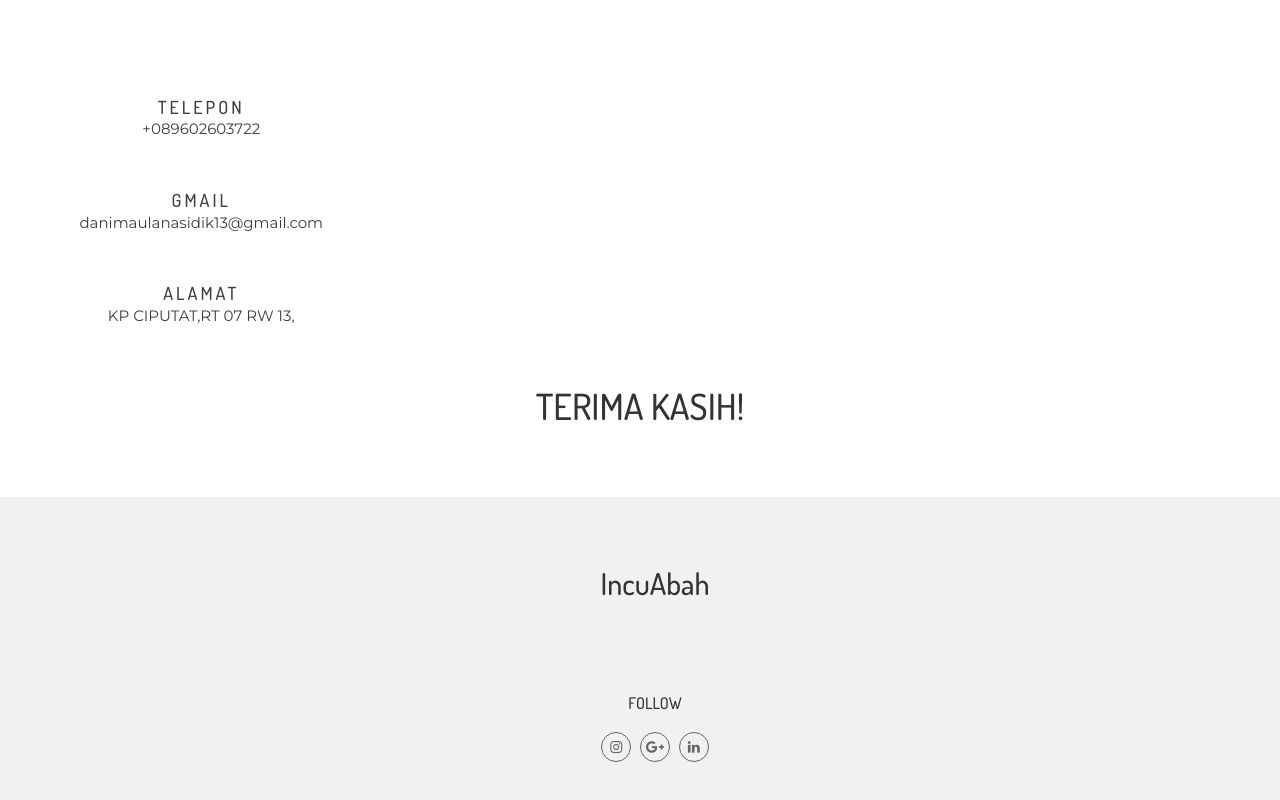
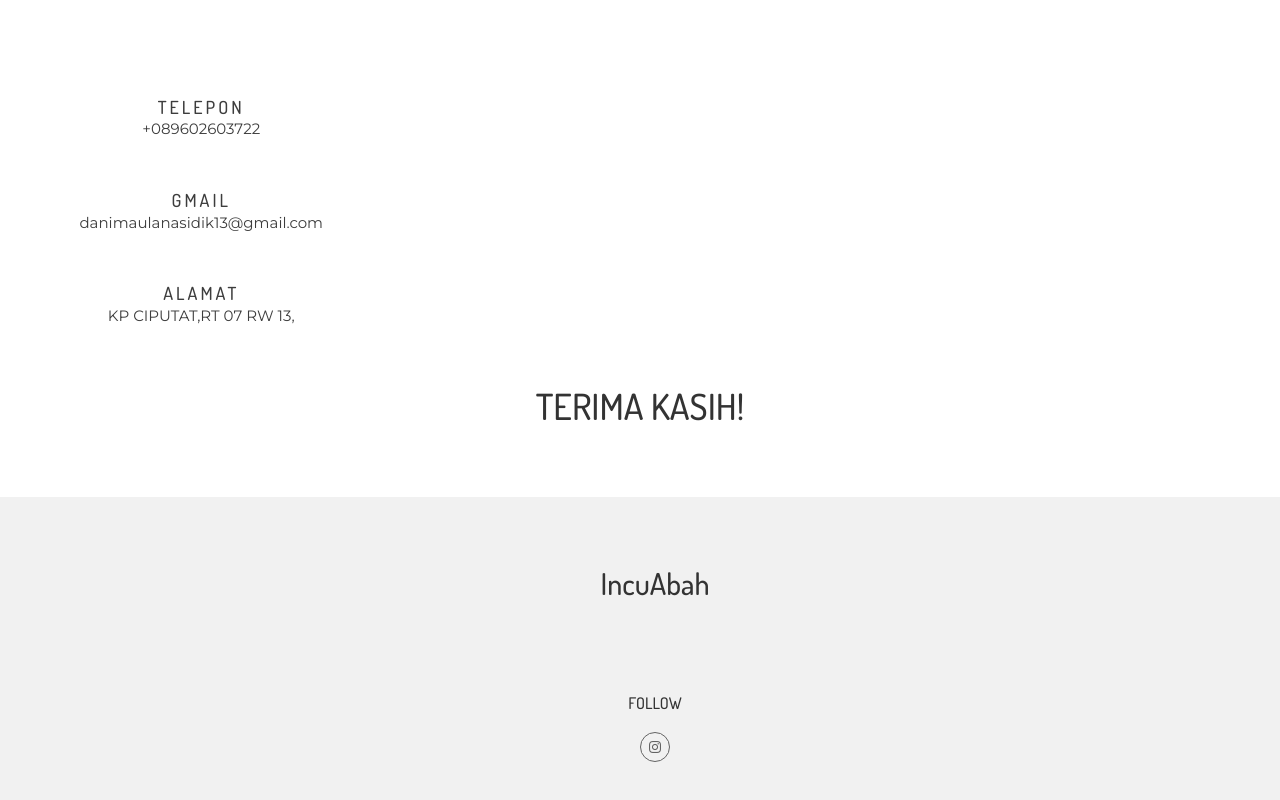
Before and after one commit to Daniimaulana/Daniimaulana.github.io, a plain HTML site: page index.html in a window 1280 px wide. Shown: the part 3291-4091 px from the top of the page. Drawn offline with Linux system fonts and the light colour scheme.

Commit message:
Update index.html

```diff
--- a/index.html
+++ b/index.html
@@ -401,8 +401,7 @@
                         <ul class="icon_list">
 
                             <li><a href="https://www.instagram.com/daniimaulana_/"><i class="fa fa-instagram"></i></a></li>
-                            <li><a href=""><i class="fa fa-google-plus"></i></a></li>
-                            <li><a href=""><i class="fa fa-linkedin"></i></a></li>
+
                         </ul>
                     </div>
                 </div>
```
